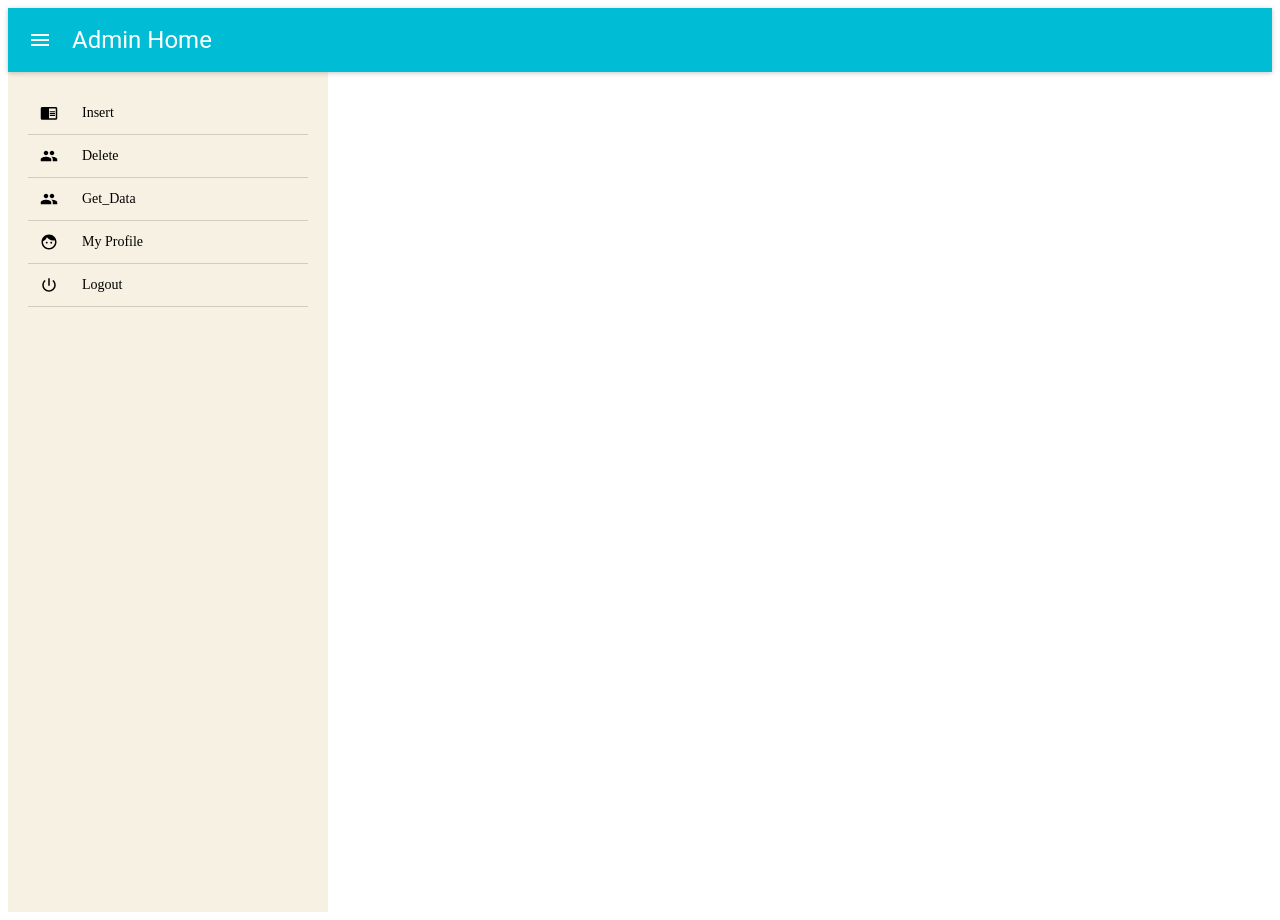
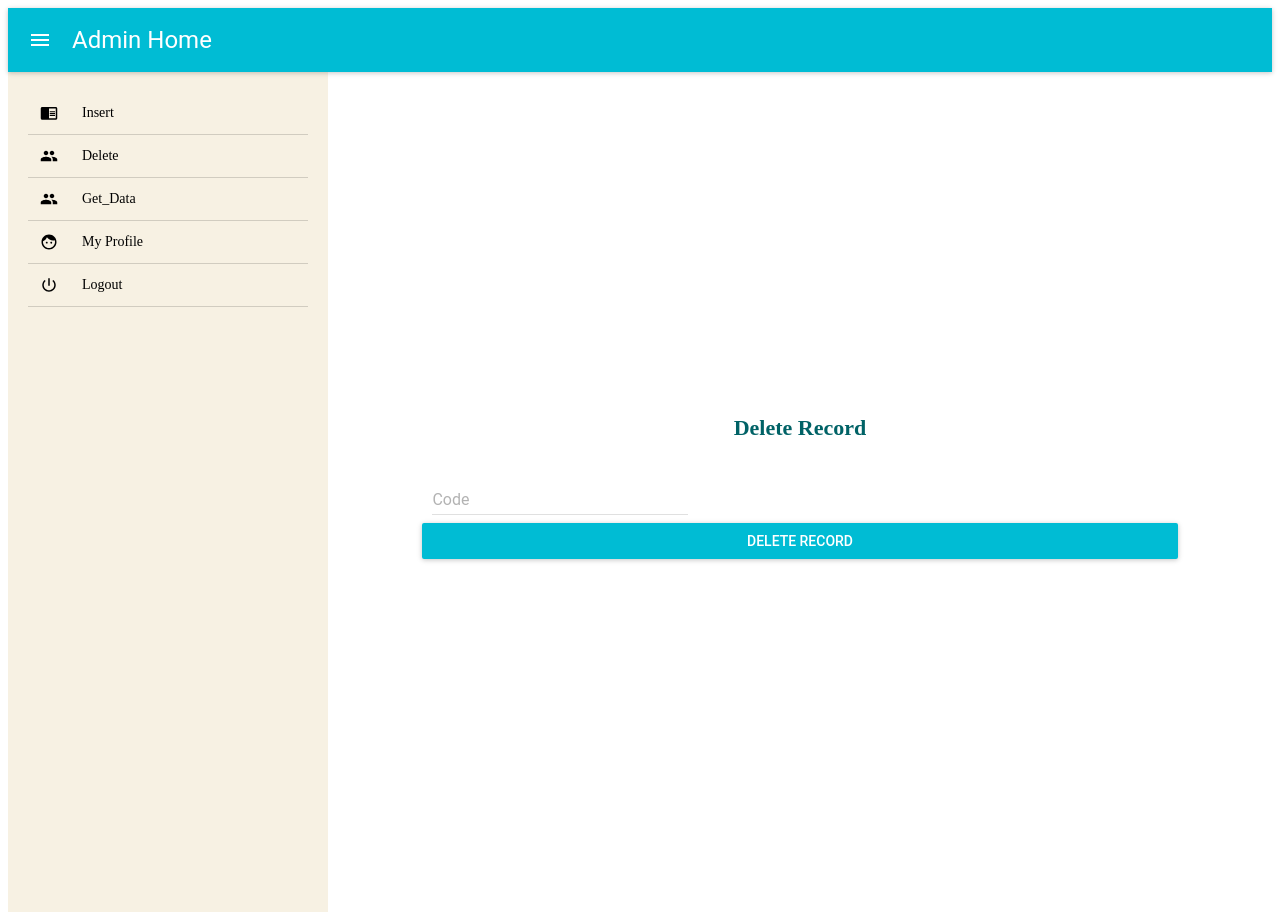
Before and after one commit to Tr-1234/NIT_KKR_Nptel, a React app: page /admin in a window 1280 px wide. Both pictures are taken after a click on the link "Delete". Built offline with nearby package versions, Linux system fonts and the light colour scheme.

Commit message:
delete functionalit y implemented

```diff
--- a/admin/AdminHome.js
+++ b/admin/AdminHome.js
@@ -8,7 +8,8 @@ import {
   baseUrl ,
   profileUrl ,
   adminUrl ,
-  insertUrl
+  insertUrl ,
+  deleteUrl
 } from './../urls';
 
 import {
@@ -63,8 +64,8 @@ export default class AdminHome extends React.Component {
               />
 
               { this.insertRecord() }
-              { this.showProfile() }
-
+              { this.showProfile()  }
+              { this.deleteRecord() }
 
             </div>
           </div>
@@ -122,6 +123,27 @@ export default class AdminHome extends React.Component {
     }
   }
 
+  deleteRecord(){
+    if(this.state.flag == 2)
+    return(
+      <div style={styles.outerContainerStyle}>
+        <span style={styles.headingStyle}>Delete Record</span>
+        <div style={styles.innerContainerStyle}>
+              <TextField
+                hintText="Code"
+                floatingLabelText="Code"
+                value = {this.state.code}
+                onChange = {(event,newValue) => this.setState({code:newValue })}
+                style={styles.textFieldStyle}
+              />
+
+              <RaisedButton label="Delete Record" primary={true} style={styles.buttonStyle} onClick={(event) => {this.deletee(event)}} />
+
+          </div>
+        </div>
+
+    );
+  }
 
   showProfile(){
     if(this.state.flag == 10)
@@ -191,6 +213,7 @@ export default class AdminHome extends React.Component {
    .then(response => {
        if(response.status == 200){
           that.clearFields();
+          alert("Record inserted successfully");
          }
          else if(response.status == 204) {
            alert("Record is already present!");
@@ -202,6 +225,32 @@ export default class AdminHome extends React.Component {
 
   }
 
+  deletee(event){
+    var that=this;
+
+    if(
+      that.state.code == ''
+    ){
+      alert("Required fields shouldn't be empty!!");
+      return;
+    }
+
+    var apiUrl=baseUrl + deleteUrl + that.state.code ;
+    axios.delete(apiUrl)
+   .then(response => {
+       if(response.status == 200){
+          that.clearFields();
+          alert("Record deleted successfully");
+         }
+         else if(response.status == 204) {
+           alert("Record is not present!");
+         }
+      })
+   .catch(error => {
+     alert(error.response.data.message);
+   });
+
+  }
 
   getProfileInfo(event){
 
--- a/urls.js
+++ b/urls.js
@@ -4,3 +4,4 @@ export const loginUrl  = "/login/";
 export const adminUrl  = "/users/:name/password/:password";
 export const profileUrl= "/admin/";
 export const insertUrl = "/course/";
+export const deleteUrl = "/course/code/:code";
```
